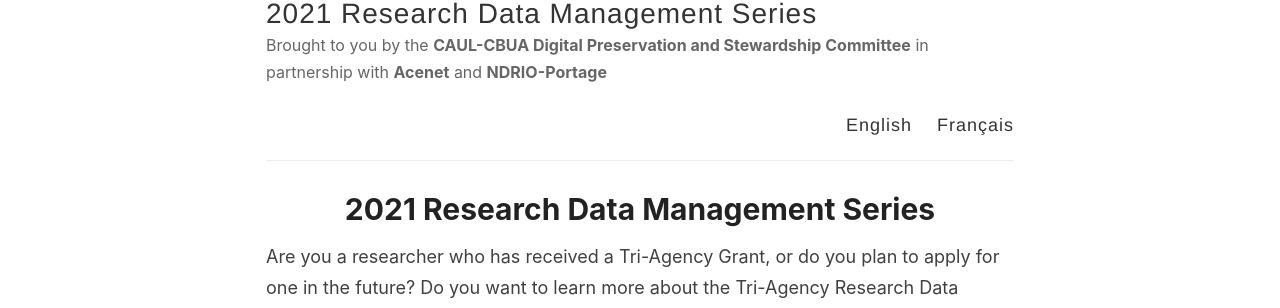
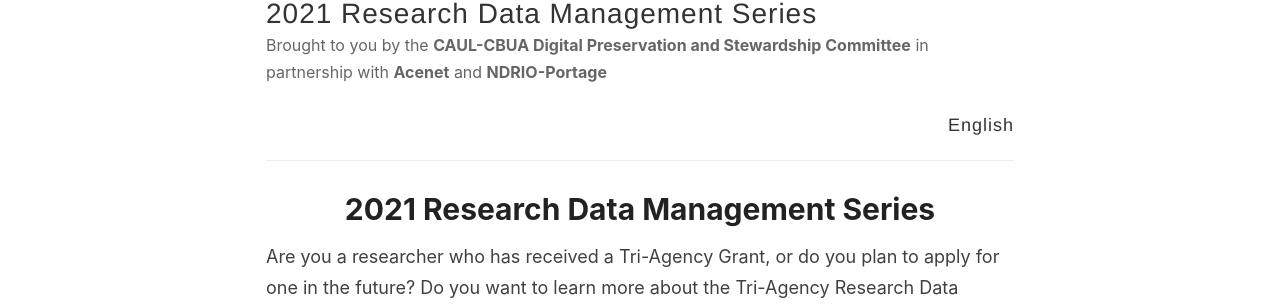
Before and after one commit to caul-dpsc/2021-rdm-series, a Jekyll site: the page built from _pages/index.md, in a window 1280 px wide and 900 px high. Shown: the part 168-476 px from the top of the window. Built offline with Jekyll 4.4.1, drawn with Linux system fonts in a browser that asks for light colours.

Commit message:
Update default.html

```diff
--- a/_layouts/default.html
+++ b/_layouts/default.html
@@ -29,7 +29,7 @@
 
             <nav>
               <a href="{{ site.baseurl }}/">English</a>
-              <a href="{{ site.baseurl }}/fr">Français</a>
+
             </nav>
           </header>
         </div>
```
